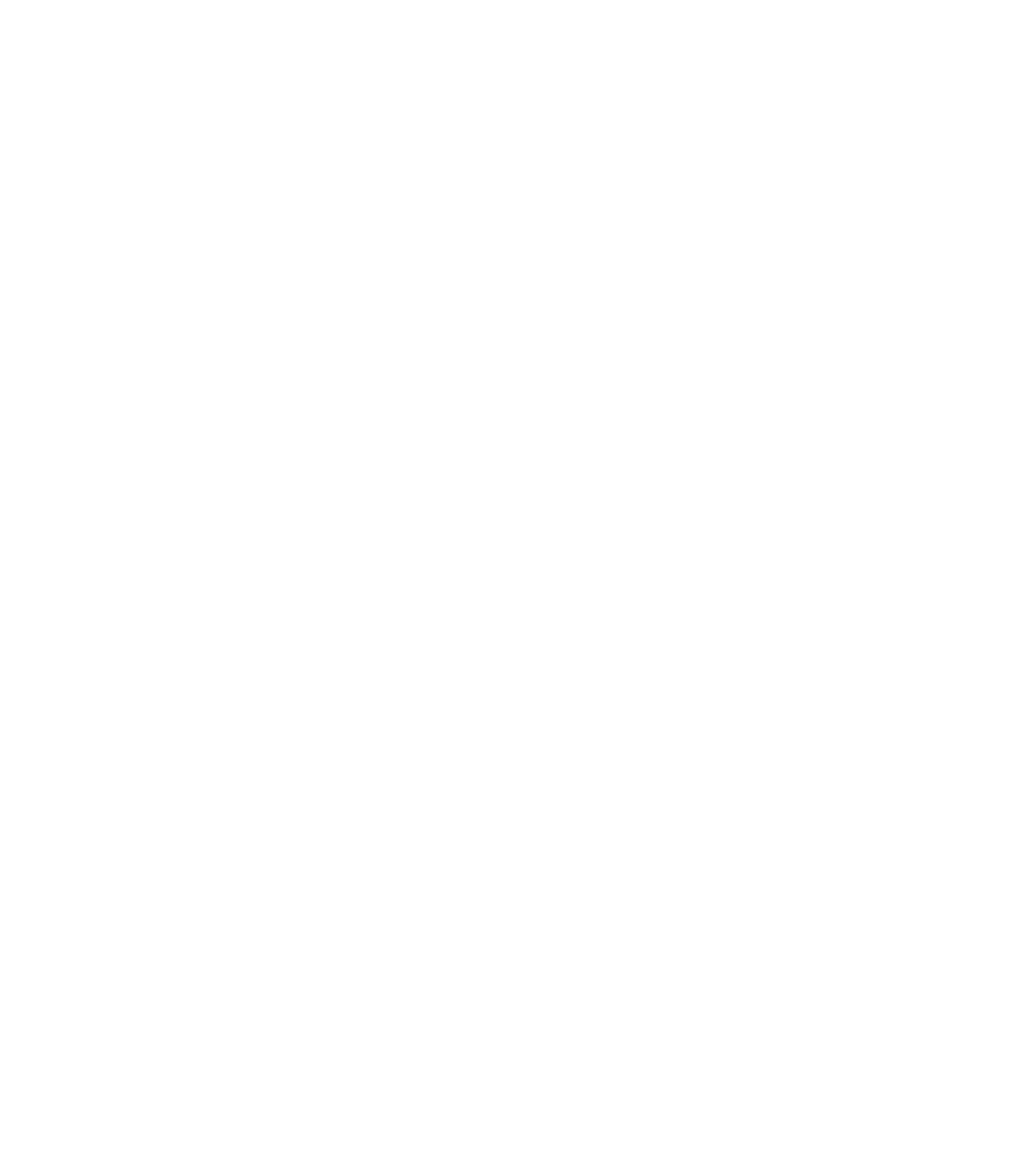
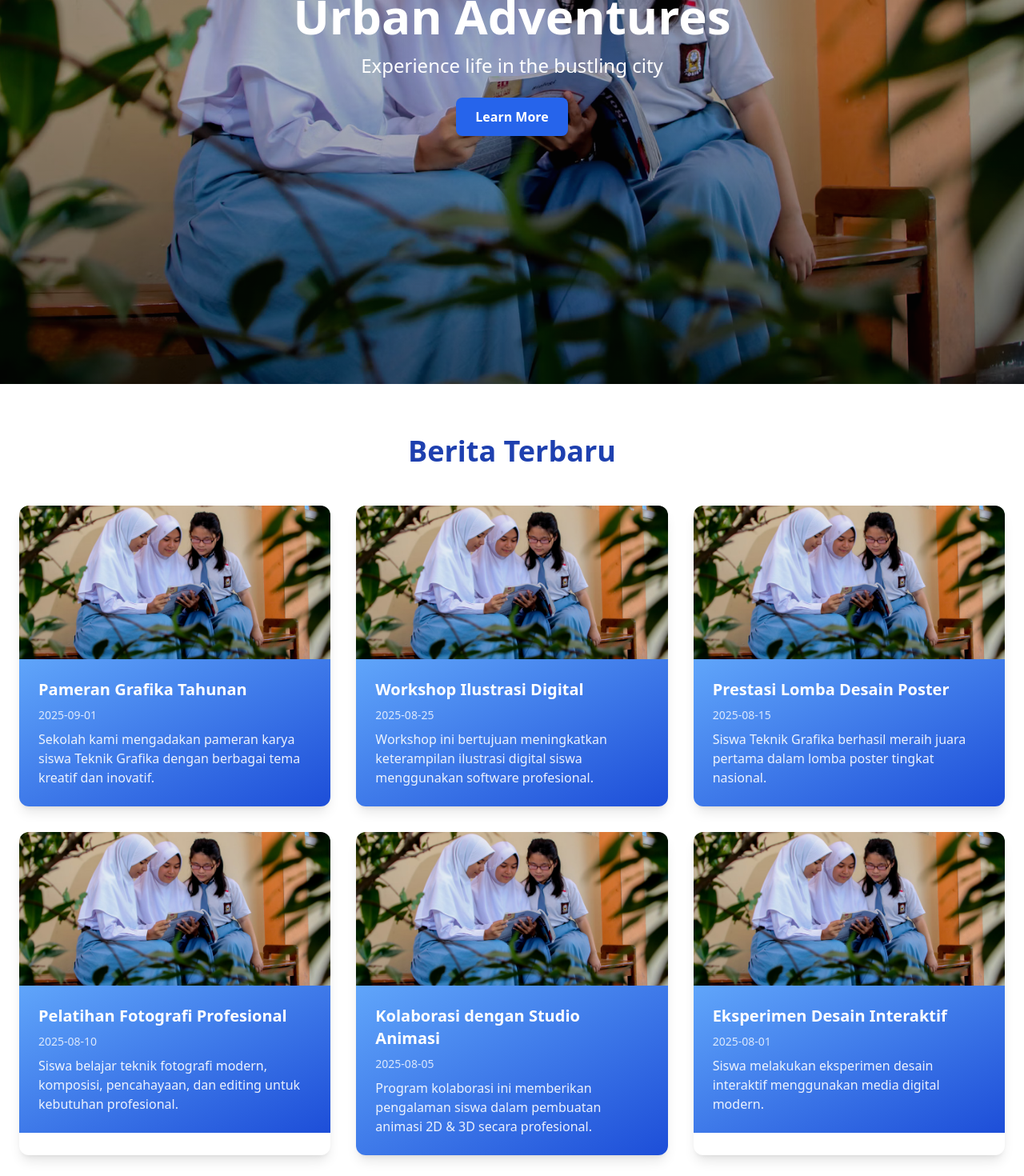
Before and after one commit to fuureya/teknik-grafika-smk4-gowa, a Vue app: page /news in a window 1280 px wide. Before the commit this address had no page. Shown: the part 320-1790 px from the top of the page at 80% size. Before the commit the page ends 800 px from the top, so only its background shows below. Built offline with nearby package versions, Linux system fonts and the light colour scheme.

Commit message:
feat: adjust image carousel

```diff
--- a/src/components/Jumbotron.vue
+++ b/src/components/Jumbotron.vue
@@ -2,10 +2,10 @@
     <div class="relative w-full h-screen overflow-hidden">
         <!-- Slides -->
         <div v-for="(slide, index) in slides" :key="index" class="absolute inset-0 transition-opacity duration-1000"
-            :class="currentIndex.value === index ? 'opacity-100 z-10' : 'opacity-0 z-0'">
+            :class="currentIndex === index ? 'opacity-100 z-10' : 'opacity-0 z-0'">
             <img :src="slide.image" class="w-full h-full object-cover" />
             <div
-                class="absolute inset-0 bg-black bg-opacity-40 flex flex-col justify-center items-center text-center text-white px-4">
+                class="absolute inset-0 bg-gradient-to-b from-black/30 via-black/20 to-black/50 flex flex-col justify-center items-center text-center text-white px-4">
                 <h1 class="text-4xl md:text-6xl font-bold mb-4">{{ slide.title }}</h1>
                 <p class="text-lg md:text-2xl mb-6">{{ slide.subtitle }}</p>
                 <button class="bg-blue-600 hover:bg-blue-700 px-6 py-3 rounded-lg font-semibold">
@@ -28,21 +28,23 @@
 
 <script setup>
 import { ref, onMounted, onBeforeUnmount } from 'vue'
+// Import gambar agar bisa dipakai di :src
+import exampleImg from '@/assets/example.jpg'
 
 const currentIndex = ref(0)
 const slides = [
     {
-        image: 'https://images.unsplash.com/photo-1506744038136-46273834b3fb?auto=format&fit=crop&w=1600&q=80',
+        image: exampleImg,
         title: 'Discover Nature',
         subtitle: 'Explore the beauty of the world around you',
     },
     {
-        image: 'https://images.unsplash.com/photo-1494526585095-c41746248156?auto=format&fit=crop&w=1600&q=80',
+        image: exampleImg,
         title: 'Urban Adventures',
         subtitle: 'Experience life in the bustling city',
     },
     {
-        image: 'https://images.unsplash.com/photo-1501785888041-af3ef285b470?auto=format&fit=crop&w=1600&q=80',
+        image: exampleImg,
         title: 'Mountain Escape',
         subtitle: 'Find peace in the mountains',
     },
@@ -62,11 +64,6 @@ const startAutoSlide = () => {
     interval = setInterval(nextSlide, 5000) // auto slide setiap 5 detik
 }
 
-onMounted(() => {
-    startAutoSlide()
-})
-
-onBeforeUnmount(() => {
-    clearInterval(interval)
-})
+onMounted(() => startAutoSlide())
+onBeforeUnmount(() => clearInterval(interval))
 </script>
--- /dev/null
+++ b/src/page/NewsPage.vue
@@ -0,0 +1,97 @@
+<script setup>
+import Navbar from '@/components/Navbar.vue';
+import Jumbotron from '@/components/Jumbotron.vue';
+import Footer from '@/components/Footer.vue';
+import { ref } from 'vue';
+
+// Import gambar secara langsung
+import exampleImg from '@/assets/example.jpg';
+
+const newsItems = [
+    {
+        title: "Pameran Grafika Tahunan",
+        date: "2025-09-01",
+        description: "Sekolah kami mengadakan pameran karya siswa Teknik Grafika dengan berbagai tema kreatif dan inovatif.",
+        image: exampleImg
+    },
+    {
+        title: "Workshop Ilustrasi Digital",
+        date: "2025-08-25",
+        description: "Workshop ini bertujuan meningkatkan keterampilan ilustrasi digital siswa menggunakan software profesional.",
+        image: exampleImg
+    },
+    {
+        title: "Prestasi Lomba Desain Poster",
+        date: "2025-08-15",
+        description: "Siswa Teknik Grafika berhasil meraih juara pertama dalam lomba poster tingkat nasional.",
+        image: exampleImg
+    },
+    {
+        title: "Pelatihan Fotografi Profesional",
+        date: "2025-08-10",
+        description: "Siswa belajar teknik fotografi modern, komposisi, pencahayaan, dan editing untuk kebutuhan profesional.",
+        image: exampleImg
+    },
+    {
+        title: "Kolaborasi dengan Studio Animasi",
+        date: "2025-08-05",
+        description: "Program kolaborasi ini memberikan pengalaman siswa dalam pembuatan animasi 2D & 3D secara profesional.",
+        image: exampleImg
+    },
+    {
+        title: "Eksperimen Desain Interaktif",
+        date: "2025-08-01",
+        description: "Siswa melakukan eksperimen desain interaktif menggunakan media digital modern.",
+        image: exampleImg
+    }
+];
+
+const visibleNews = ref(Array(newsItems.length).fill(false));
+</script>
+
+
+<template>
+    <Navbar />
+    <Jumbotron />
+
+    <div class="min-h-screen bg-white px-6 py-16">
+        <h1 class="text-4xl font-bold text-blue-800 text-center mb-12">Berita Terbaru</h1>
+
+        <div class="grid grid-cols-1 md:grid-cols-3 gap-8">
+            <div v-for="(news, index) in newsItems" :key="index"
+                class="bg-white rounded-xl shadow-lg overflow-hidden transform transition duration-700 opacity-0 hover:scale-105 hover:shadow-2xl"
+                v-intersect.once="visibleNews[index] = true"
+                :class="{ 'opacity-100 translate-y-0': visibleNews[index] }">
+                <img :src="news.image" alt="News Image" class="w-full h-48 object-cover">
+                <div class="p-6 bg-gradient-to-br from-blue-400 to-blue-700 text-white">
+                    <h2 class="text-xl font-bold mb-2">{{ news.title }}</h2>
+                    <p class="text-white/80 text-sm mb-2">{{ news.date }}</p>
+                    <p class="text-white/90 text-base">{{ news.description }}</p>
+                </div>
+            </div>
+        </div>
+    </div>
+
+    <Footer />
+</template>
+
+<script>
+export default {
+    directives: {
+        intersect: {
+            mounted(el, binding) {
+                const observer = new IntersectionObserver(
+                    ([entry]) => {
+                        if (entry.isIntersecting) {
+                            binding.value = true;
+                            observer.unobserve(el);
+                        }
+                    },
+                    { threshold: 0.1 }
+                );
+                observer.observe(el);
+            },
+        },
+    },
+};
+</script>
--- a/src/router/index.js
+++ b/src/router/index.js
@@ -1,6 +1,7 @@
 import ContactPage from "@/page/ContactPage.vue";
 import HomePage from "@/page/HomePage.vue";
 import KurikulumPage from "@/page/KurikulumPage.vue";
+import NewsPage from "@/page/NewsPage.vue";
 import VisiMisiPage from "@/page/VisiMisiPage.vue";
 import { createRouter, createWebHistory } from "vue-router";
 
@@ -11,6 +12,7 @@ const router = createRouter({
     { path: "/contact", component: ContactPage },
     { path: "/visi-misi", component: VisiMisiPage },
     { path: "/kurikulum", component: KurikulumPage },
+    { path: "/news", component: NewsPage },
   ],
 });
 
```
Also changed, not shown: src/assets/example.jpg (added).
